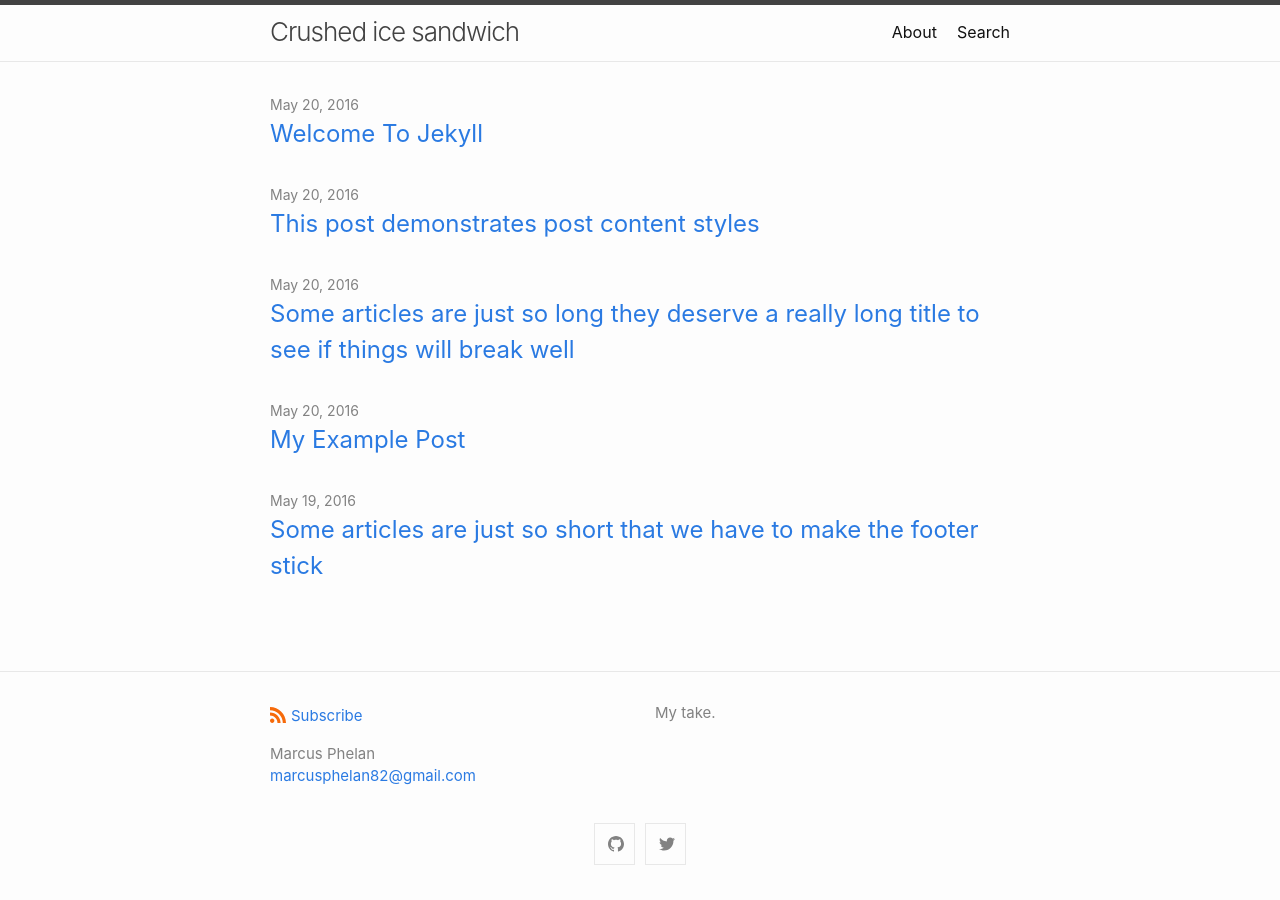
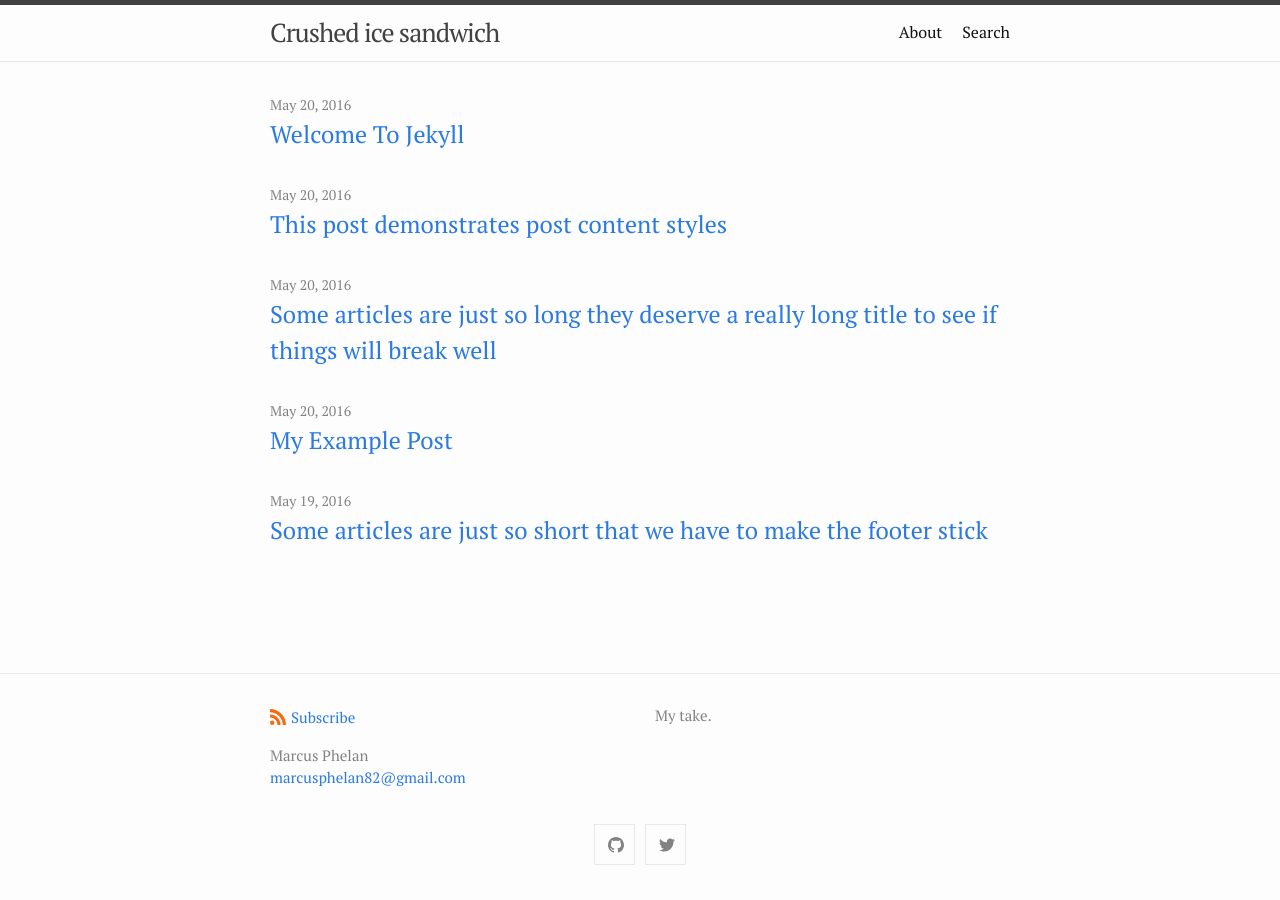
Before and after one commit to marcusphelan/marcusphelan.github.io, a Jekyll site: the page built from index.md, in a window 1280 px wide. Built offline with Jekyll 4.4.1, drawn with Linux system fonts in a browser that asks for light colours.

Commit message:
updare font

```diff
--- a/_includes/head.html
+++ b/_includes/head.html
@@ -20,4 +20,6 @@
 <script src="{{ "/assets/tipuesearch/tipuesearch.min.js" | relative_url }}"></script>
 {% endif %}
 
+<link href="https://fonts.googleapis.com/css2?family=PT+Serif&display=swap" rel="stylesheet">
+
 </head>
--- a/_sass/minima/initialize.scss
+++ b/_sass/minima/initialize.scss
@@ -2,7 +2,7 @@
 
 // Define defaults for each variable.
 
-$base-font-family: -apple-system, BlinkMacSystemFont, "Segoe UI", "Segoe UI Symbol", "Segoe UI Emoji", "Apple Color Emoji", Roboto, Helvetica, Arial, sans-serif !default;
+$base-font-family: "PT Serif", serif !default;
 $code-font-family: "Menlo", "Inconsolata", "Consolas", "Roboto Mono", "Ubuntu Mono", "Liberation Mono", "Courier New", monospace;
 $base-font-size:   16px !default;
 $base-font-weight: 400 !default;
```
